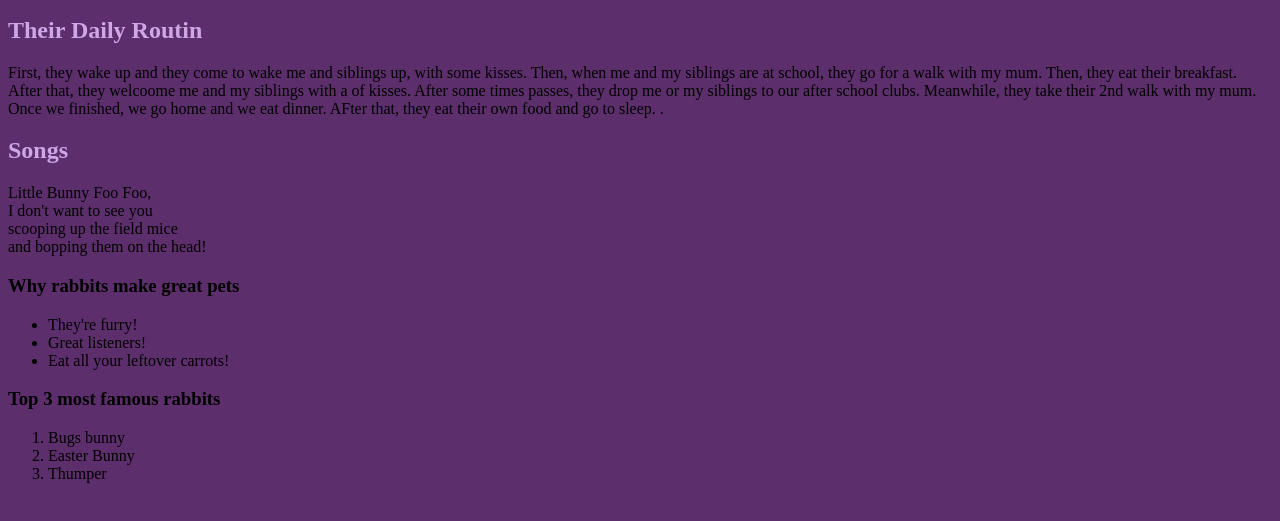
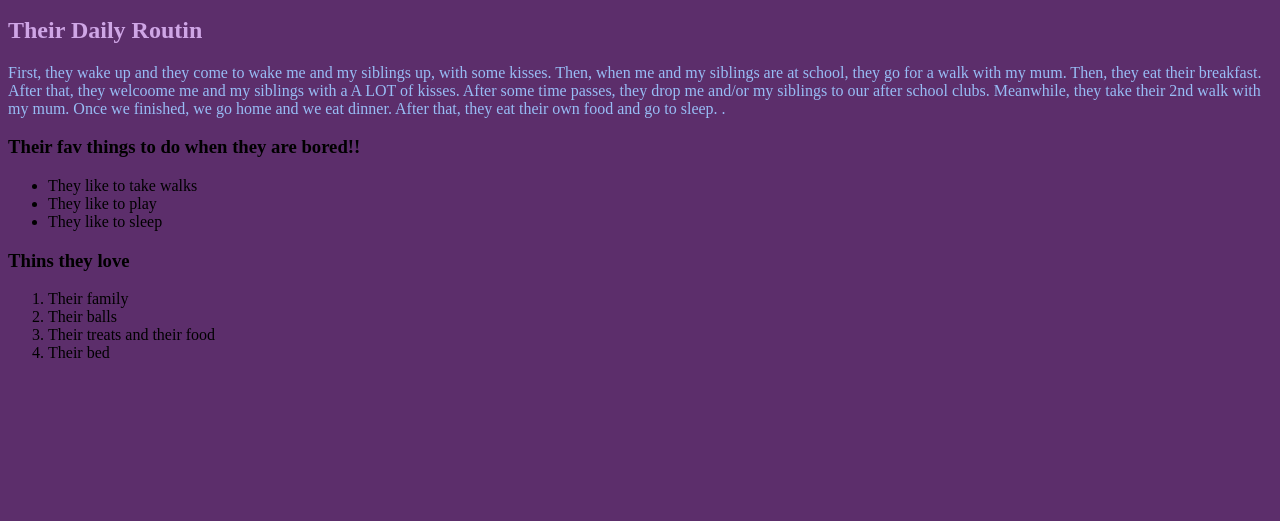
Before and after one commit to NefeliRapanaki/NefeliRapanaki, a plain HTML site: page index.html in a window 1280 px wide. Shown: the part 223-744 px from the top of the page. Drawn offline with Linux system fonts and the light colour scheme.

Commit message:
Update index.html

```diff
--- a/index.html
+++ b/index.html
@@ -11,7 +11,9 @@
         h1 {
             color: rgb(152, 189, 245);
         }
-
+          p {
+            color: rgb(152, 189, 245);
+        }
         body {
             background-color: rgb(92, 46, 107);
         }
@@ -27,30 +29,25 @@
 
     <h2>Their Daily Routin</h2>
 
-    <p>First, they wake up and they come to wake me and siblings up, with some kisses. Then, when me and my siblings are at school, they go for a walk with my mum. Then, they eat their breakfast. After that, they welcoome me and my siblings with a <A LOT</strong> of kisses. After some times passes, they drop me or my siblings to our after school clubs. Meanwhile, they take their 2nd walk with my mum. Once we finished, we go home and we eat dinner. AFter that, they eat their own food and go to sleep. .</p>
-
-    <h2>Songs</h2>
-
-    <p>Little Bunny Foo Foo, <br>
-I don't want to see you <br>
-scooping up the field mice <br>
-and bopping them on the head!</p>
+    <p>First, they wake up and they come to wake me and my siblings up, with some kisses. Then, when me and my siblings are at school, they go for a walk with my mum. Then, they eat their breakfast. After that, they welcoome me and my siblings with a A LOT of kisses. After some time passes, they drop me and/or my siblings to our after school clubs. Meanwhile, they take their 2nd walk with my mum. Once we finished, we go home and we eat dinner. After that, they eat their own food and go to sleep. .</p>
 
 
-    <h3>Why rabbits make great pets</h3>
+
+    <h3>Their fav things to do when they are bored!!</h3>
 
     <ul>
-        <li>They're furry!</li>
-        <li>Great listeners!</li>
-        <li>Eat all your leftover carrots!</li>
+        <li>They like to take walks</li>
+        <li>They like to play</li>
+        <li>They like to sleep</li>
     </ul>
 
-    <h3>Top 3 most famous rabbits</h3>
+    <h3>Thins they love</h3>
 
     <ol>
-        <li>Bugs bunny</li>
-        <li>Easter Bunny</li>
-        <li>Thumper</li>
+        <li>Their family</li>
+        <li>Their balls</li>
+        <li>Their treats and their food</li>
+        <li>Their bed</li>
     </ol>
 
 
```
